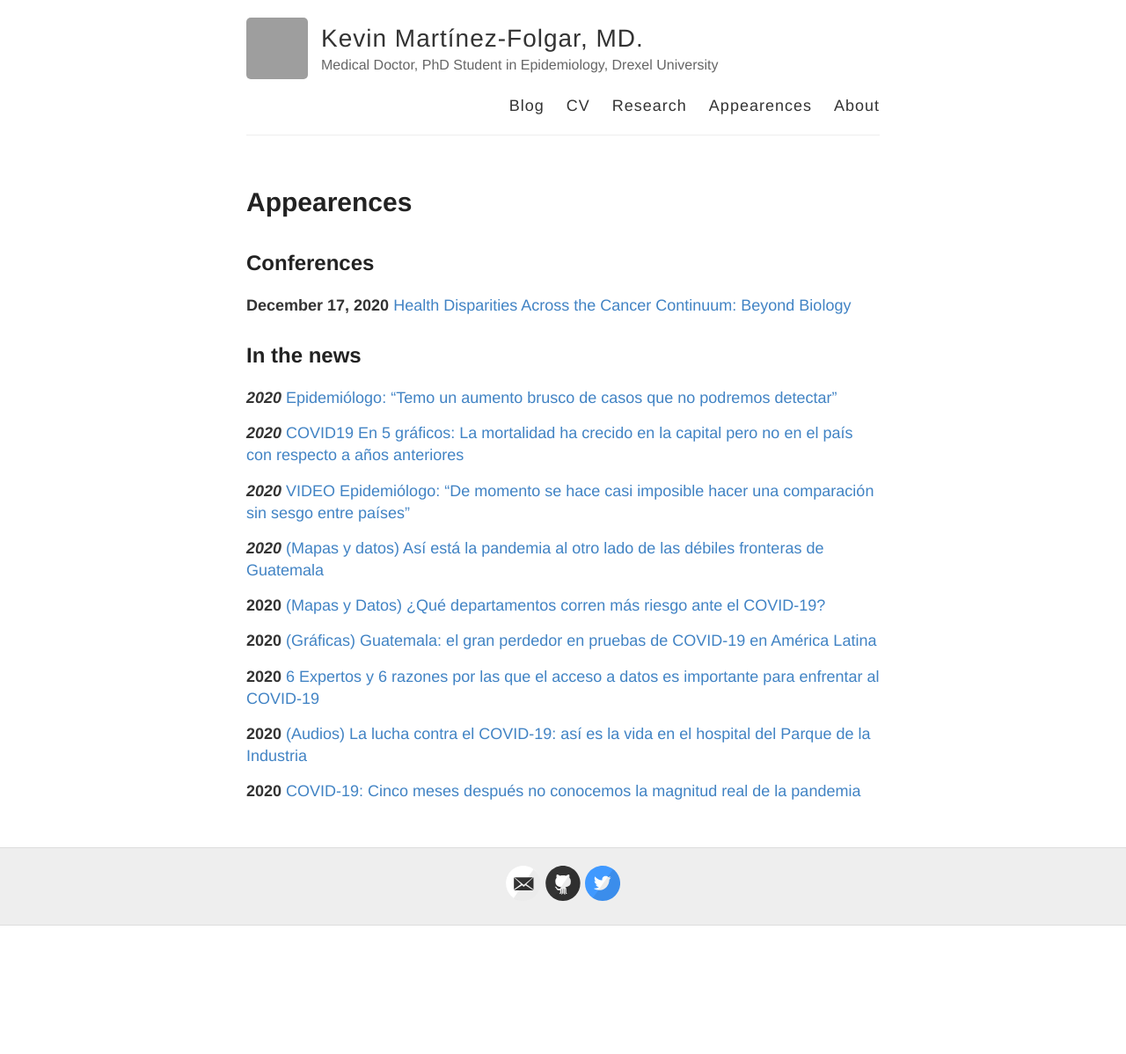
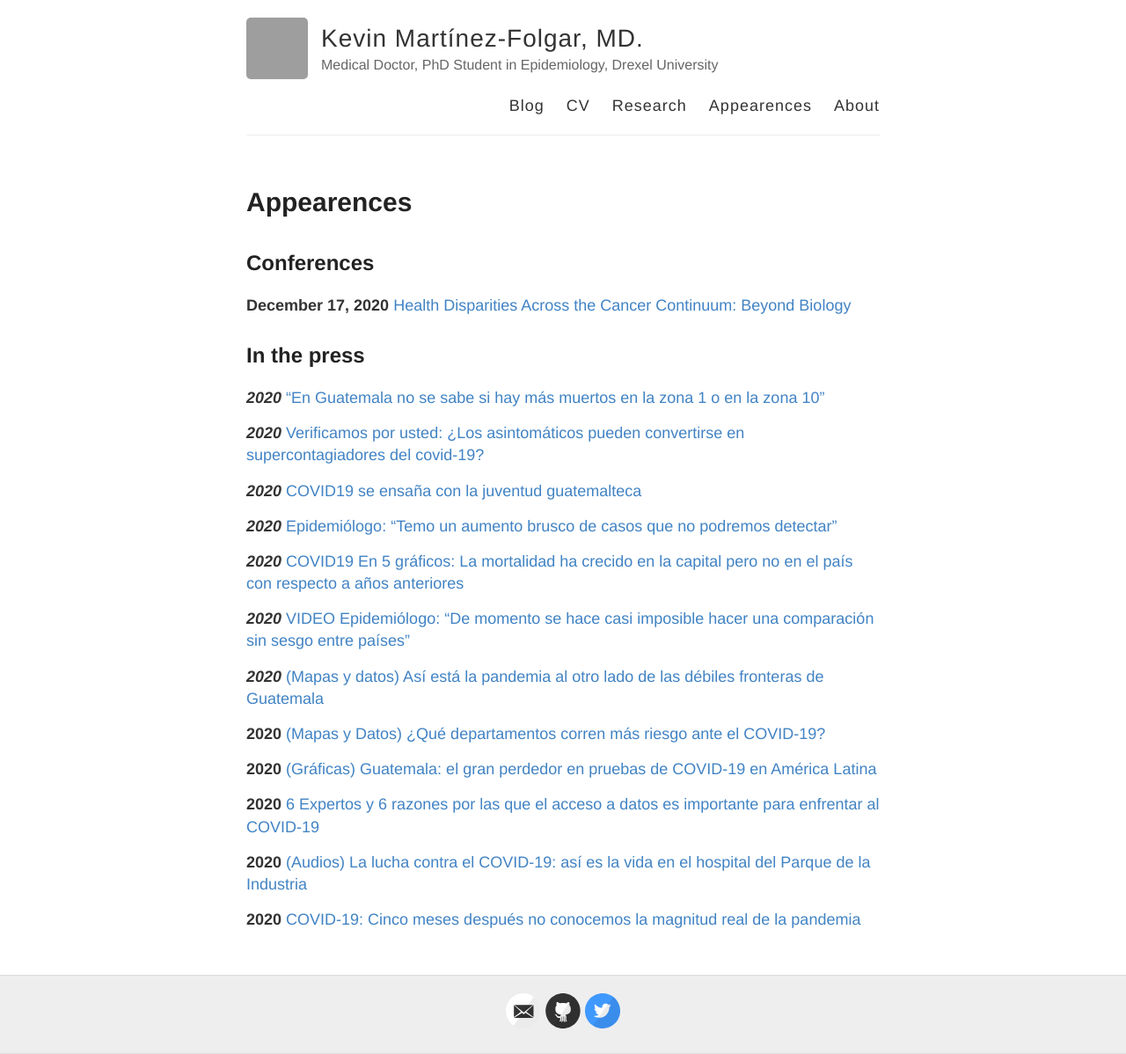
Before and after one commit to kmfolgar/kmartinez.com, a Jekyll site: the page built from appearences.md, in a window 1280 px wide. Shown: the whole page at 88% size. Built offline with Jekyll 4.4.1, drawn with Linux system fonts in a browser that asks for light colours; before the commit the page ends 1052 px from its top, so only the background shows below that; grey boxes are pictures that could not be loaded.

Commit message:
update news

```diff
--- a/appearences.md
+++ b/appearences.md
@@ -11,7 +11,13 @@ output: pdf_document
 **December 17, 2020**  [Health Disparities Across the Cancer Continuum: Beyond Biology](https://epiresearch.org/event/health-disparities-across-the-cancer-continuum-beyond-biology/)
 
 
-## In the news
+## In the press
+
+***2020*** [“En Guatemala no se sabe si hay más muertos en la zona 1 o en la zona 10”](https://elperiodico.com.gt/domingo/2020/08/23/en-guatemala-no-se-sabe-si-hay-mas-muertos-en-la-zona-1-o-en-la-zona-10/)
+
+***2020*** [Verificamos por usted: ¿Los asintomáticos pueden convertirse en supercontagiadores del covid-19?](https://www.prensalibre.com/pl-plus/guatemala/comunitario/los-asintomaticos-en-espacios-cerrados-pueden-convertirse-en-supercontagiadores/)
+
+***2020*** [COVID19 se ensaña con la juventud guatemalteca](https://www.plazapublica.com.gt/content/covid19-se-ensana-con-la-juventud-guatemalteca)
 
 ***2020*** [Epidemiólogo: “Temo un aumento brusco de casos que no podremos detectar”](https://nomada.gt/pais/actualidad/epidemiologo-temo-un-aumento-brusco-de-casos-que-no-podremos-detectar/)
 
```
